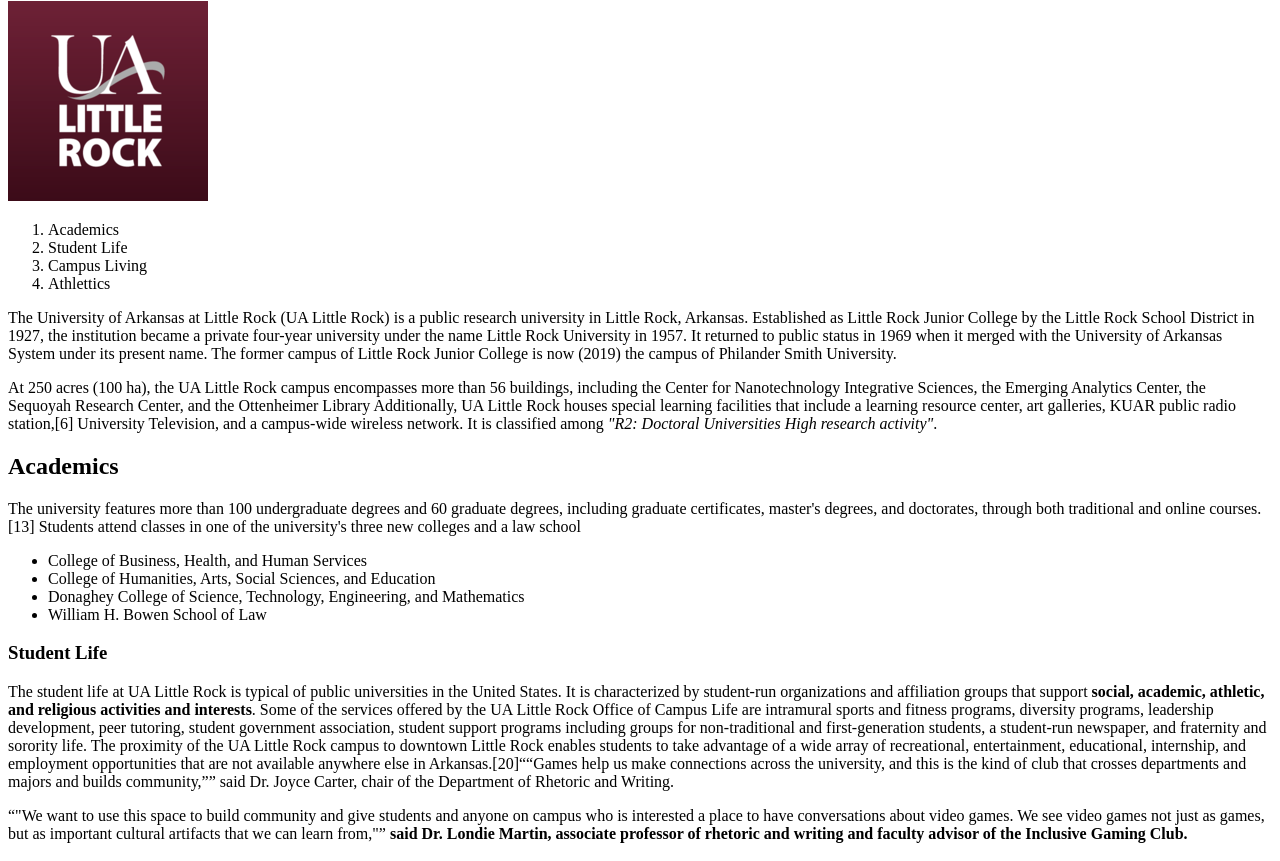
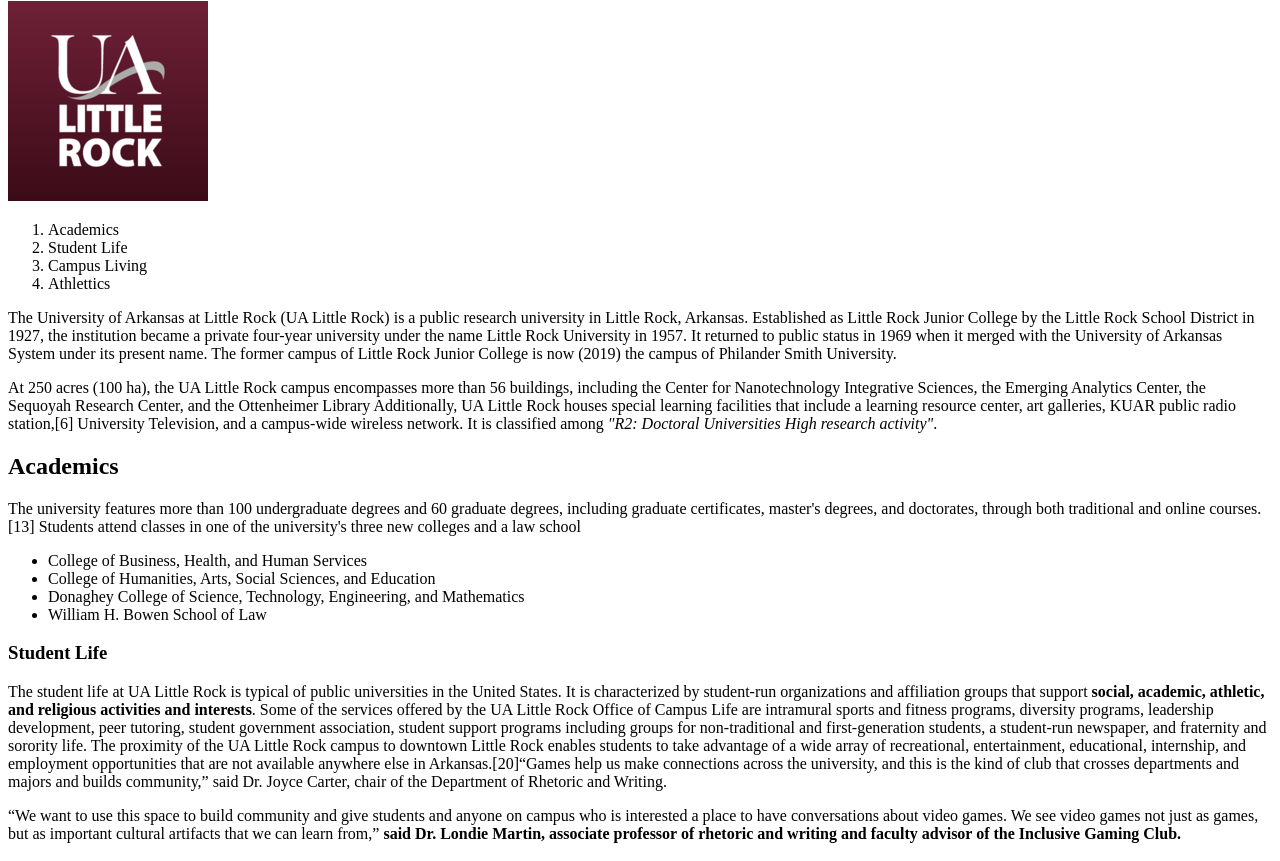
Before and after one commit to AngelaHaley/ifsc-1310-, a plain HTML site: page prototype/index.html in a window 1280 px wide. Shown: the part 79-940 px from the top of the page. Drawn offline with Linux system fonts and the light colour scheme; files whose address does not match are found by name.

Commit message:
second main

```diff
--- a/prototype/index.html
+++ b/prototype/index.html
@@ -55,12 +55,12 @@
                 sports and fitness programs, diversity programs, leadership development, peer tutoring, student government association, student support programs including groups for
                 non-traditional and first-generation students, a student-run newspaper, and fraternity and sorority life. The proximity of the UA Little Rock campus to downtown Little
                 Rock enables students to take advantage of a wide array of recreational, entertainment, educational, internship, and employment opportunities that are not available
-                anywhere else in Arkansas.[20]<q>“Games help us make connections across the university, and this is the kind of club that crosses departments and majors and builds community,”</q> said Dr. Joyce Carter, chair of the Department of Rhetoric and Writing.
+                anywhere else in Arkansas.[20]<q>Games help us make connections across the university, and this is the kind of club that crosses departments and majors and builds community,</q> said Dr. Joyce Carter, chair of the Department of Rhetoric and Writing.
 
             </p>
             <p>
-                <q>"We want to use this space to build community and give students and anyone on campus who is interested a place to have conversations about video games.
-                    We see video games not just as games, but as important cultural artifacts that we can learn from,"</q>
+                <q>We want to use this space to build community and give students and anyone on campus who is interested a place to have conversations about video games.
+                    We see video games not just as games, but as important cultural artifacts that we can learn from,</q>
                 <strong>said Dr. Londie Martin, associate professor of rhetoric and writing and faculty advisor of the Inclusive Gaming Club.</strong>
             </p>
 
```
